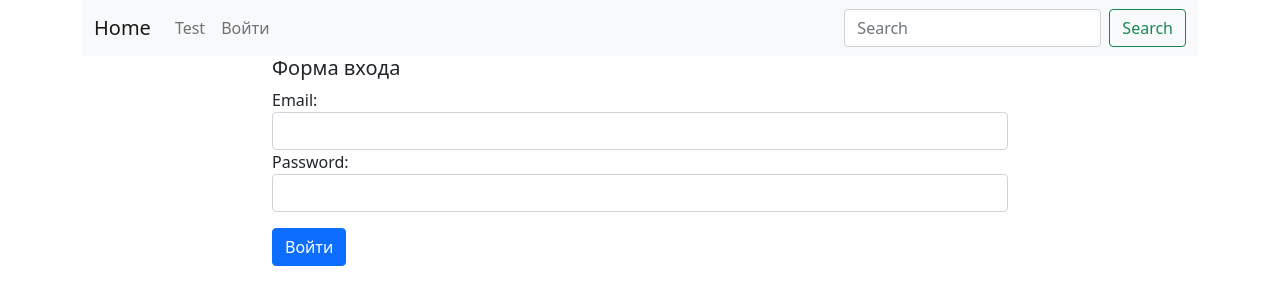
After one commit to n1cejkee91/Scraping_Service, a Django app: page /accounts/login/ in a window 1280 px wide. The commit adds this page. Shown: the top 305 px of the page. Run offline with Django 3.2, Linux system fonts and the light colour scheme.

Commit message:
Create form to login/logout user

```diff
--- /dev/null
+++ b/scraping_service/accounts/forms.py
@@ -0,0 +1,25 @@
+from django import forms
+from django.contrib.auth import get_user_model, authenticate
+from django.contrib.auth.hashers import check_password
+
+User = get_user_model()
+
+
+class UserLoginForm(forms.Form):
+    email = forms.EmailField(widget=forms.EmailInput(attrs={'class': 'form-control'}))
+    password = forms.CharField(widget=forms.PasswordInput(attrs={'class': 'form-control'}))
+
+    def clean(self, *args, **kwargs):
+        email = self.cleaned_data.get('email')
+        password = self.cleaned_data.get('password')
+
+        if email and password:
+            qs = User.objects.filter(email=email)
+            if not qs.exists():
+                raise forms.ValidationError('Такого пользователя не существует')
+            if not check_password(password, qs[0].password):
+                raise forms.ValidationError('Не верный пароль')
+            user = authenticate(email=email, password=password)
+            if not user:
+                raise forms.ValidationError('Данный аккаунт отключен')
+        return super(UserLoginForm, self).clean(*args, **kwargs)
--- /dev/null
+++ b/scraping_service/accounts/templates/accounts/login.html
@@ -0,0 +1,20 @@
+{% extends 'base.html' %}
+
+{% block title %} Home {% endblock %}
+
+{% block content %}
+
+<div class="row">
+    <div class="col-md-8 mx-auto">
+        <h5>Форма входа</h5>
+        <form method="POST" action="">
+            {% csrf_token %}
+            <div class="form-group">
+                {{ form.as_table }}
+            </div>
+            <button type="submit" class="btn btn-primary my-3">Войти</button>
+        </form>
+    </div>
+</div>
+
+{% endblock %}
--- /dev/null
+++ b/scraping_service/accounts/urls.py
@@ -0,0 +1,7 @@
+from django.urls import path
+from accounts.views import login_view, logout_view
+
+urlpatterns = [
+    path('login/', login_view, name='login'),
+    path('logout/', logout_view, name='logout'),
+    ]
--- a/scraping_service/accounts/views.py
+++ b/scraping_service/accounts/views.py
@@ -1,3 +1,20 @@
-from django.shortcuts import render
+from django.shortcuts import render, redirect
+from django.contrib.auth import authenticate, login, logout
 
-# Create your views here.
+from accounts.forms import UserLoginForm
+
+
+def login_view(request):
+    form = UserLoginForm(request.POST or None)
+    if form.is_valid():
+        email = form.cleaned_data.get('email')
+        password = form.cleaned_data.get('password')
+        user = authenticate(request, email=email, password=password)
+        login(request, user)
+        return redirect('home')
+    return render(request, 'accounts/login.html', {'form': form})
+
+
+def logout_view(request):
+    logout(request)
+    return redirect('home')
--- a/scraping_service/scraping_service/urls.py
+++ b/scraping_service/scraping_service/urls.py
@@ -14,11 +14,12 @@ Including another URLconf
     2. Add a URL to urlpatterns:  path('blog/', include('blog.urls'))
 """
 from django.contrib import admin
-from django.urls import path
+from django.urls import path, include
 from scraping.views import home_view, list_view, test
 
 urlpatterns = [
     path('admin/', admin.site.urls),
+    path('accounts/', include(('accounts.urls', 'accounts'))),
     path('', home_view, name='home'),
     path('list/', list_view, name='list'),
     path('test/', test, name='test'),
--- a/scraping_service/templates/base.html
+++ b/scraping_service/templates/base.html
@@ -24,8 +24,17 @@
         <div class="collapse navbar-collapse" id="navbarSupportedContent">
             <ul class="navbar-nav me-auto mb-2 mb-lg-0">
                 <li class="nav-item">
-                    <a class="nav-link active" aria-current="page" href="{% url 'test' %}">Test</a>
+                    <a class="nav-link" href="{% url 'test' %}">Test</a>
                 </li>
+                {% if user.is_authenticated %}
+                <li class="nav-item">
+                    <a class="nav-link" href="{% url 'accounts:logout' %}">Выйти</a>
+                </li>
+                {% else %}
+                <li class="nav-item">
+                    <a class="nav-link" href="{% url 'accounts:login' %}">Войти</a>
+                </li>
+                {% endif %}
             </ul>
             <form class="d-flex">
                 <input class="form-control me-2" type="search" placeholder="Search" aria-label="Search">
```
